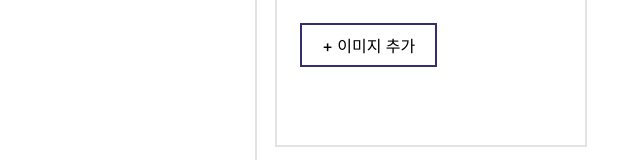
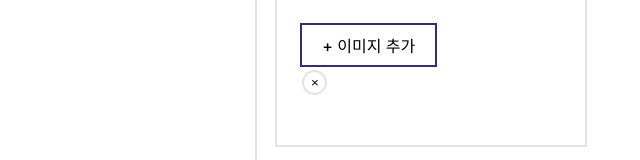
Before and after one commit to console-lo9/wanted_pre_onboarding_02, a React (Create React App) app: page / in a window 1280 px wide. Shown: the part 957-1117 px from the top of the page, without its empty margins (310-950 px from the left). Built offline with nearby package versions, Linux system fonts and the light colour scheme.

Commit message:
Add: 재사용가능한

```diff
--- a/src/components/ProductThumbnail/AddImage.jsx
+++ b/src/components/ProductThumbnail/AddImage.jsx
@@ -2,7 +2,7 @@ import SectionBody from "layout/Section/SectionBody";
 import SectionBodyContent from "layout/Section/SectionBodyContent";
 
 import UploadInput from "layout/Inputs/UploadInput";
-
+import Button from "layout/Button";
 import styles from "./AddImage.module.css";
 
 const AddImage = () => {
@@ -10,6 +10,7 @@ const AddImage = () => {
     <SectionBody className={styles.addImage}>
       <SectionBodyContent>
         <UploadInput />
+        <Button tag="xBadge">×</Button>
       </SectionBodyContent>
     </SectionBody>
   );
--- a/src/layout/Button.module.css
+++ b/src/layout/Button.module.css
@@ -4,6 +4,7 @@
   border-radius: 4px;
   padding: 8px 20px;
   margin: 0 5px;
+  cursor: pointer;
 }
 .save {
   background: var(--maincolor-deepblue);
@@ -33,3 +34,14 @@
   outline: 2px solid rgb(53, 47, 110);
   border-radius: 0px;
 }
+
+.xBadge {
+  background: transparent;
+  border-radius: 50%;
+  border: 2px solid var(--maincolor-grey);
+  height: 25px;
+  width: 25px;
+
+  padding: 3px;
+  margin: 5px;
+}
```
